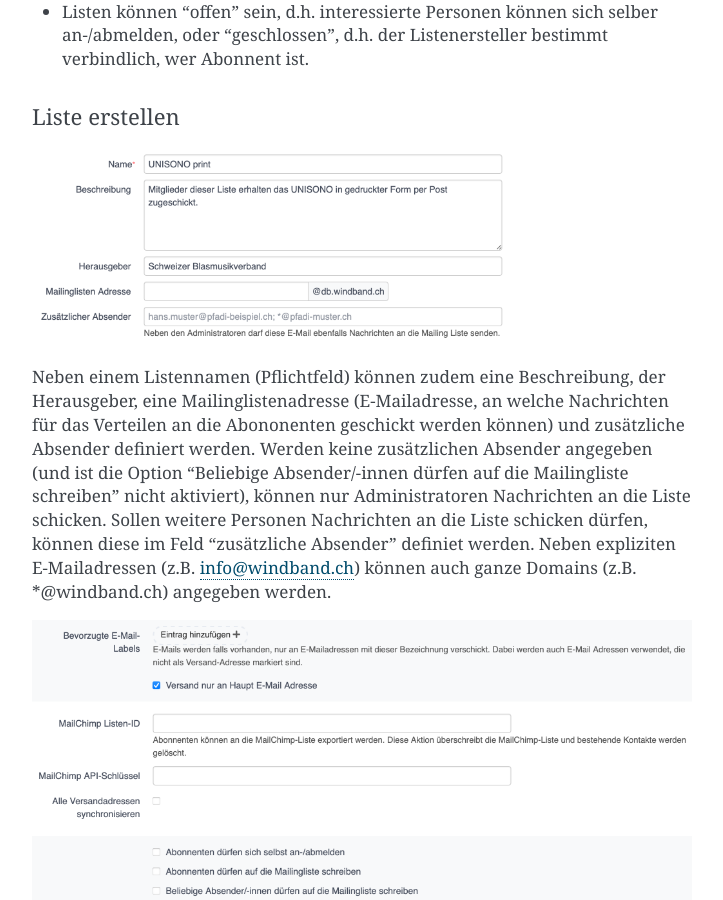
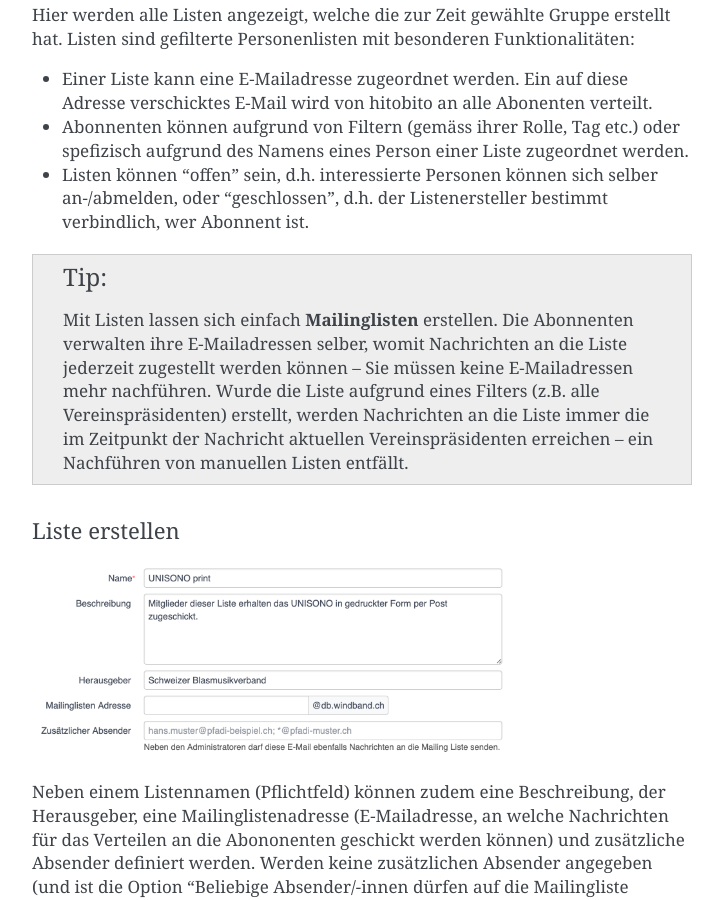
Before and after one commit to windband/hitobito-manual-de, a Sphinx documentation site: the page built from docs/verein.md, in a window 1280 px wide and 900 px high, scrolled down 15900 px. Shown: the whole window, without its empty margins (388-1111 px from the left). Built offline with Sphinx 7.4.7, drawn with Linux system fonts in a browser that asks for light colours; some of the changed text lies outside the part shown.

Commit message:
Update verein.md

````diff
--- a/docs/verein.md
+++ b/docs/verein.md
@@ -252,7 +252,8 @@ weiterverarbeitet werden (CSV, Excel, vCard, Etiketten,...).
 Ein Administrator und der Präsident können Anlässe für den Verein
 erstellen. Ein Adressverwalter darf dies für "seine" Gruppe.
 
-```{admonition} Hinweis für das Erstellen von Anlässen
+```
+**Hinweis für das Erstellen von Anlässen**
 Vorggegebene Antworten mit Kommas trennen, damit der Benutzer eine Auswahl treffen kann (z.B. "T-Shirtgrösse: s,m,l,xl")
 ```
 
@@ -317,7 +318,7 @@ und nach Aufführung geordnet:
 
 ![image](media/image38.png)
 
-```{admonition}
+```{tip}
 Die Rolle Administrator wird in hitobito nicht gleichgesetzt mit dem
 Zugriff auf alle Funktionen. Auch Administratoren sehen gewissen
 Funktionen in hitobito nicht, wie zum Beispiel den Menüpunkt «SUISA».
@@ -430,7 +431,7 @@ Funktionalitäten:
     selber an-/abmelden, oder "geschlossen", d.h. der Listenersteller
     bestimmt verbindlich, wer Abonnent ist.
 
-```{admonition}
+```{tip}
 Mit Listen lassen sich einfach **Mailinglisten** erstellen. Die
 Abonnenten verwalten ihre E-Mailadressen selber, womit Nachrichten an die
 Liste jederzeit zugestellt werden können – Sie müssen keine
@@ -499,7 +500,7 @@ nicht in hitobito erfasst sind.
 Rechnungen an Empfänger innerhalb von hitobito werden von
 Personenlisten, von einer Teilnehmerliste (Kurse oder Anlässe) oder von
 einer Einzelperson aus erstellt und können nicht im Modul Rechnungen
-erstellt werden (vgl. [Rechnung erstellen](Rechnung-erstellen)).
+erstellt werden (vgl. [Rechnung erstellen](#Rechnung-erstellen)).
 ```
 
 #### Rechnungsartikel
````
